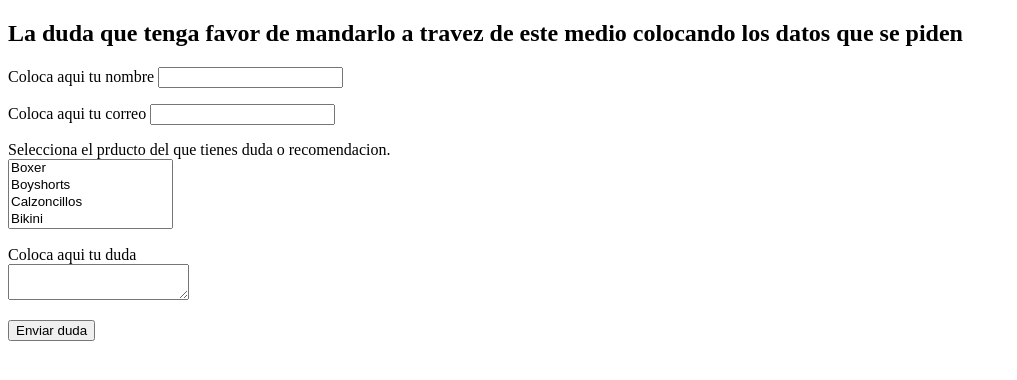
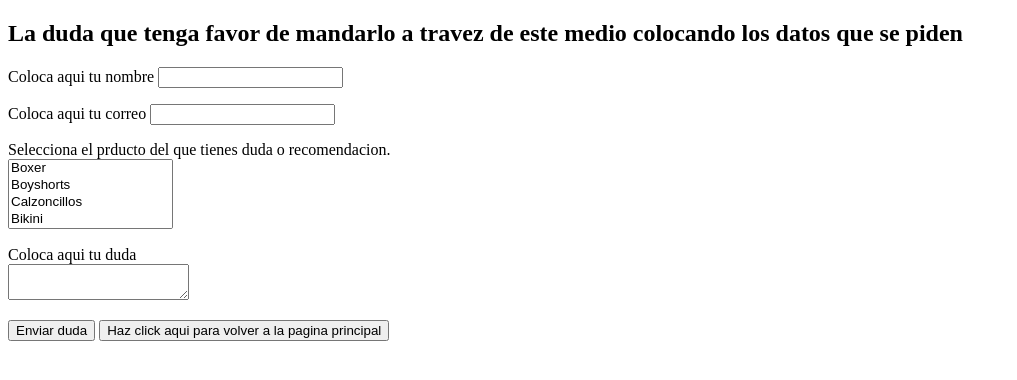
Before and after one commit to AngeluxMaximus/Batracius, a plain HTML site: page index.html in a window 1280 px wide. Shown: the whole page, without its empty margins (0-1017 px from the left). Drawn offline with Linux system fonts and the light colour scheme.

Commit message:
Update index.html

```diff
--- a/index.html
+++ b/index.html
@@ -35,6 +35,7 @@
   </p>
   <p>
     <button type="submit">Enviar duda</button>
+	<button href="https://elcalzonconvencional.000webhostapp.com/">Haz click aqui para volver a la pagina principal</button>
   </p>
 </form>
 
```
